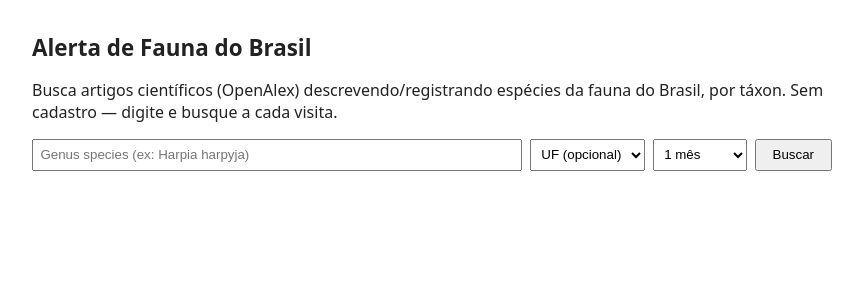
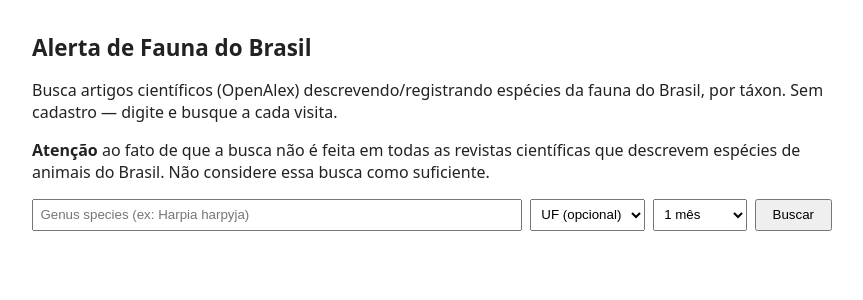
Before and after one commit to wboeger/ALERTA-SPN, a Flask app: page / in a window 1280 px wide. Shown: the top 300 px of the page, without its empty margins (208-1071 px from the left). Run offline with Flask 3, Linux system fonts and the light colour scheme.

Commit message:
Adiciona aviso: busca nao cobre todas as revistas cientificas, nao usar como fonte suficiente
Co-Authored-By: Claude Sonnet 5 <noreply@anthropic.com>

```diff
--- a/templates/index.html
+++ b/templates/index.html
@@ -26,6 +26,7 @@
 
 <h1>Alerta de Fauna do Brasil</h1>
 <p>Busca artigos científicos (OpenAlex) descrevendo/registrando espécies da fauna do Brasil, por táxon. Sem cadastro — digite e busque a cada visita.</p>
+<p><strong>Atenção</strong> ao fato de que a busca não é feita em todas as revistas científicas que descrevem espécies de animais do Brasil. Não considere essa busca como suficiente.</p>
 
 {% with messages = get_flashed_messages(with_categories=true) %}
   {% for category, msg in messages %}
```
